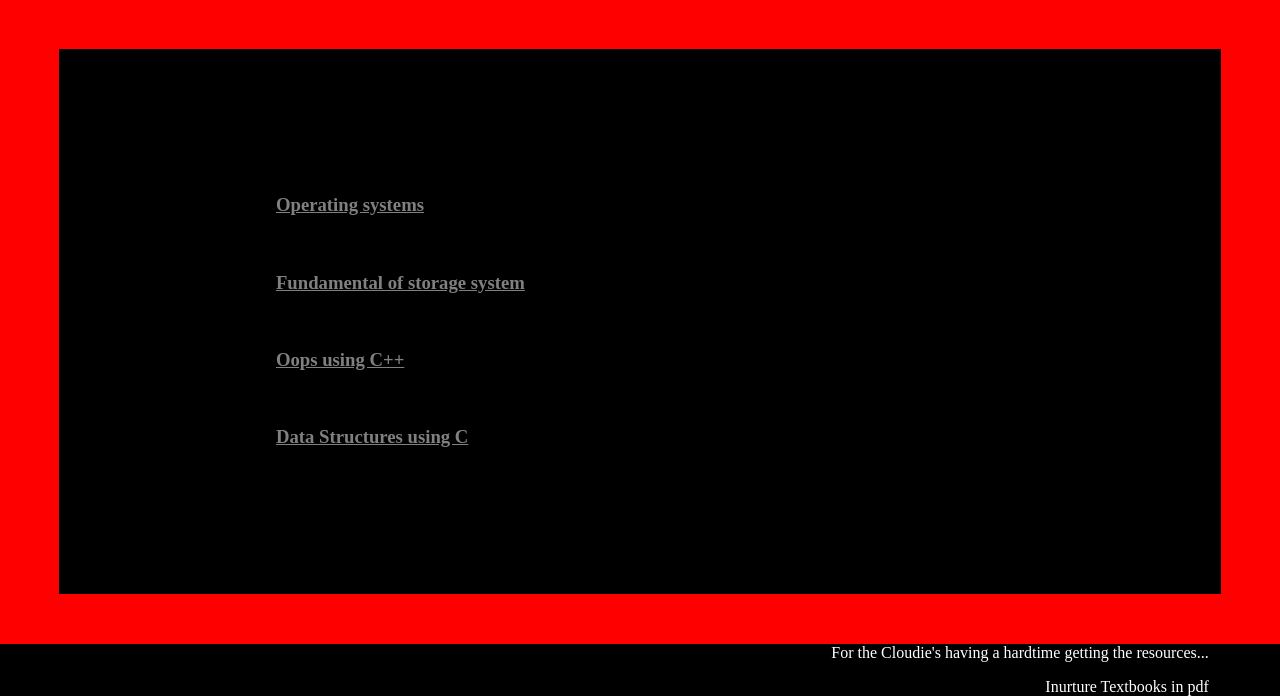
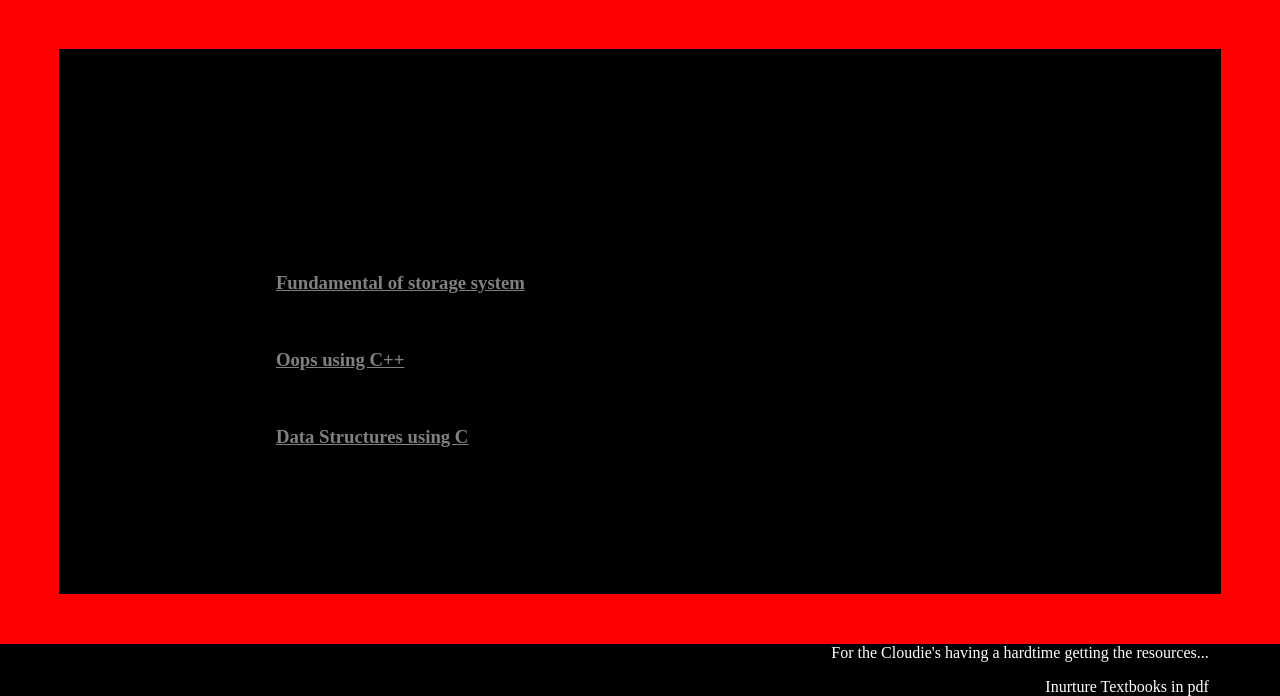
Before and after one commit to cloudie2017/cloudie2017.github.io, a plain HTML site: page index.html in a window 1280 px wide. Shown: the part 220-916 px from the top of the page. Drawn offline with Linux system fonts and the light colour scheme.

Commit message:
Update index.html

```diff
--- a/index.html
+++ b/index.html
@@ -46,7 +46,8 @@
     <h2>BCA Cloud Technology and Information Security</h2>
   </header>
   <main>
-  <h3><a href="Operating system/os.html">Operating systems</a></h3>
+<!--   <h3><a href="Operating system/os.html">Operating systems</a></h3> -->
+    <h3>Operating System will not be available for now..</h3>
   <br>
   <h3><a href="Fundamental of storage system/fss.html">Fundamental of storage system</a></h3>
   <br>
```
